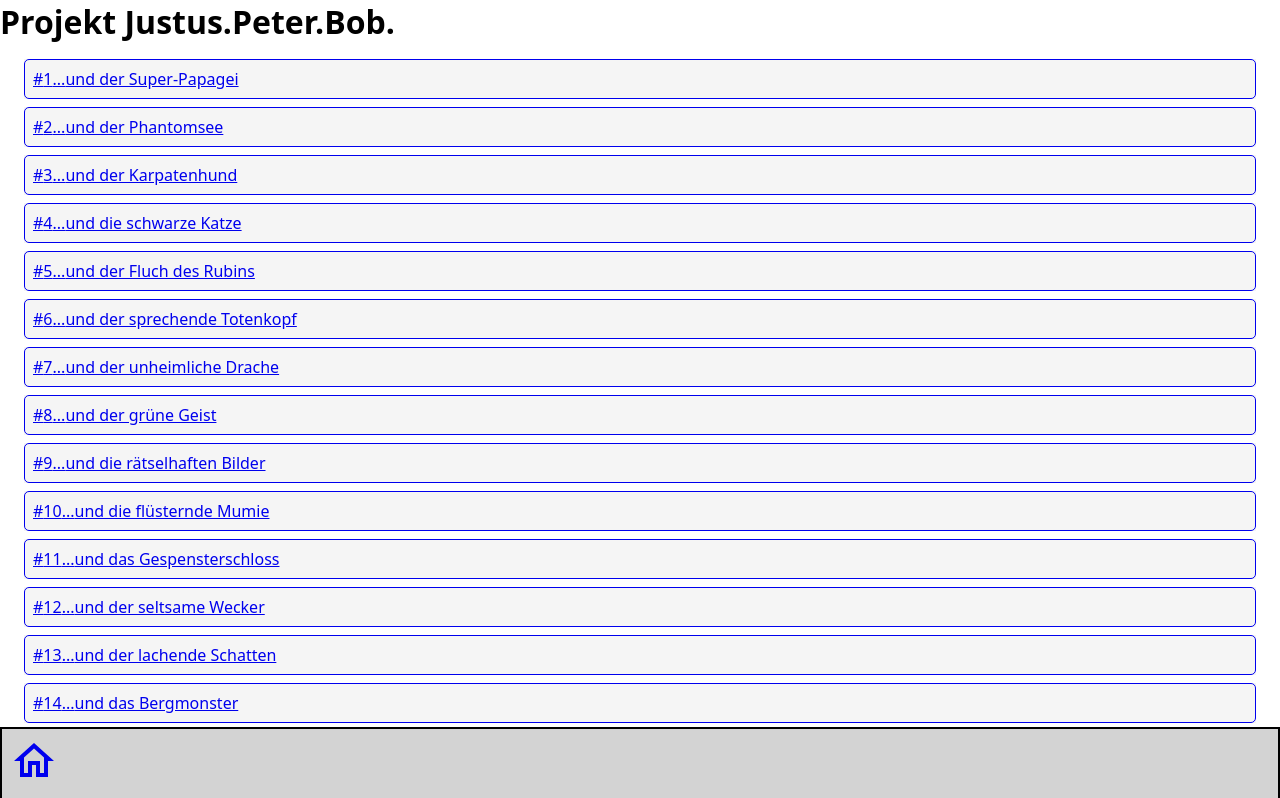
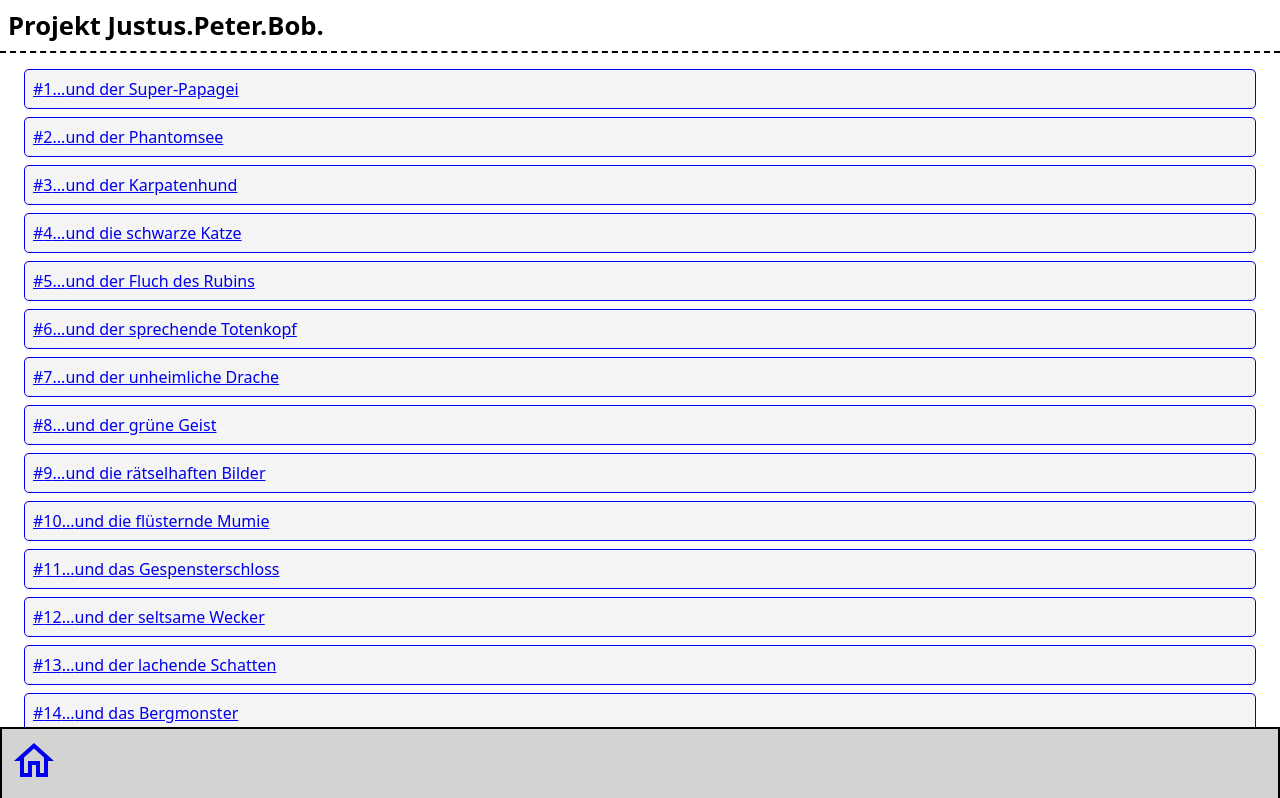
Before and after one commit to RobinWitt/capstone-project, a Next.js app: page / in a window 1280 px wide. Shown: the top 798 px of the page. Built offline with nearby package versions, Linux system fonts and the light colour scheme.

Commit message:
refactor header, basic styling

```diff
--- a/components/EpisodeDetails/index.js
+++ b/components/EpisodeDetails/index.js
@@ -22,7 +22,6 @@ const StyledImage = styled(Image)`
 
 export default function EpisodeDetails({ episode }) {
   const router = useRouter();
-  // destructure episode
   const {
     nummer,
     titel,
@@ -32,7 +31,6 @@ export default function EpisodeDetails({ episode }) {
     links,
   } = episode;
 
-  //refactor release date string
   const splitDate = veröffentlichungsdatum.split("-");
   const newDate = splitDate[2] + "." + splitDate[1] + "." + splitDate[0];
 
--- /dev/null
+++ b/components/Header/index.js
@@ -0,0 +1,15 @@
+import styled from "styled-components";
+
+const StyledHeader = styled.header`
+  padding: 0.5rem;
+  border-bottom: 2px dashed;
+  font-size: 0.8rem;
+`;
+
+export default function Header() {
+  return (
+    <StyledHeader>
+      <h1>Projekt Justus.Peter.Bob.</h1>
+    </StyledHeader>
+  );
+}
--- a/pages/_app.js
+++ b/pages/_app.js
@@ -1,3 +1,4 @@
+import Header from "@/components/Header";
 import Navigation from "@/components/Navigation";
 import GlobalStyle from "@/styles";
 import Head from "next/head";
@@ -24,9 +25,10 @@ export default function App({ Component, pageProps }) {
     <>
       <GlobalStyle />
       <Head>
-        <title>Capstone Project</title>
+        <title>Projekt Justus.Peter.Bob.</title>
       </Head>
       <SWRConfig value={{ fetcher }}>
+        <Header />
         <Component {...pageProps} />
         <Navigation />
       </SWRConfig>
--- a/pages/index.js
+++ b/pages/index.js
@@ -15,9 +15,6 @@ export default function HomePage() {
     const { serie } = data;
     return (
       <>
-        <header>
-          <h1>Projekt Justus.Peter.Bob.</h1>
-        </header>
         <EpisodeList>
           {serie.map(({ nummer, titel }) => {
             return (
```
